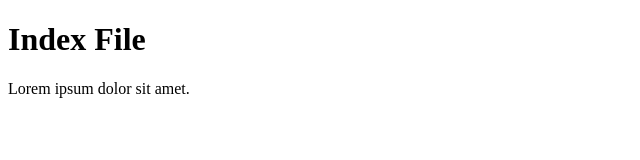
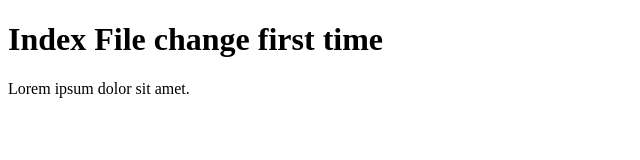
Before and after one commit to meet-gondaliya/practice-git, a plain HTML site: page index.html in a window 1280 px wide. Shown: the whole page, without its empty margins (0-640 px from the left). Drawn offline with Linux system fonts and the light colour scheme.

Commit message:
add first time

```diff
--- a/index.html
+++ b/index.html
@@ -6,7 +6,7 @@
     <title>Index File</title>
 </head>
 <body>
-    <h1>Index File</h1>
+    <h1>Index File change first time</h1>
     <p>Lorem ipsum dolor sit amet.</p>
 </body>
 </html>
```
